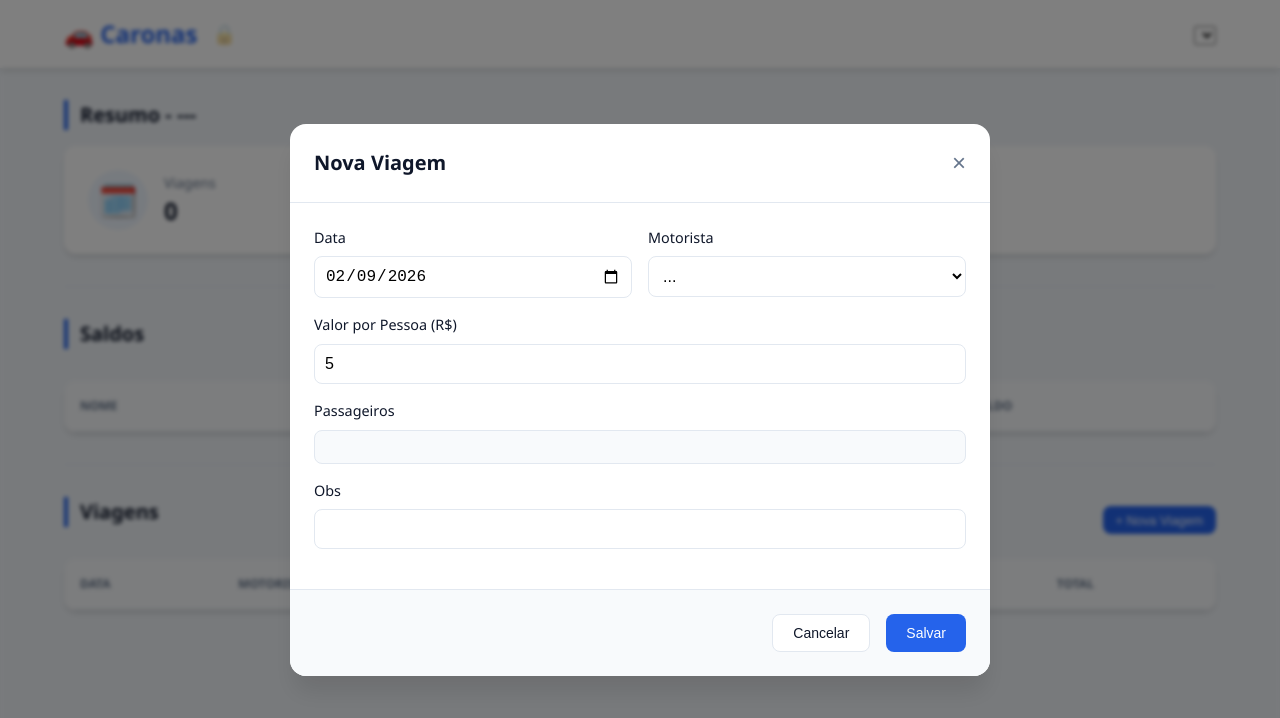
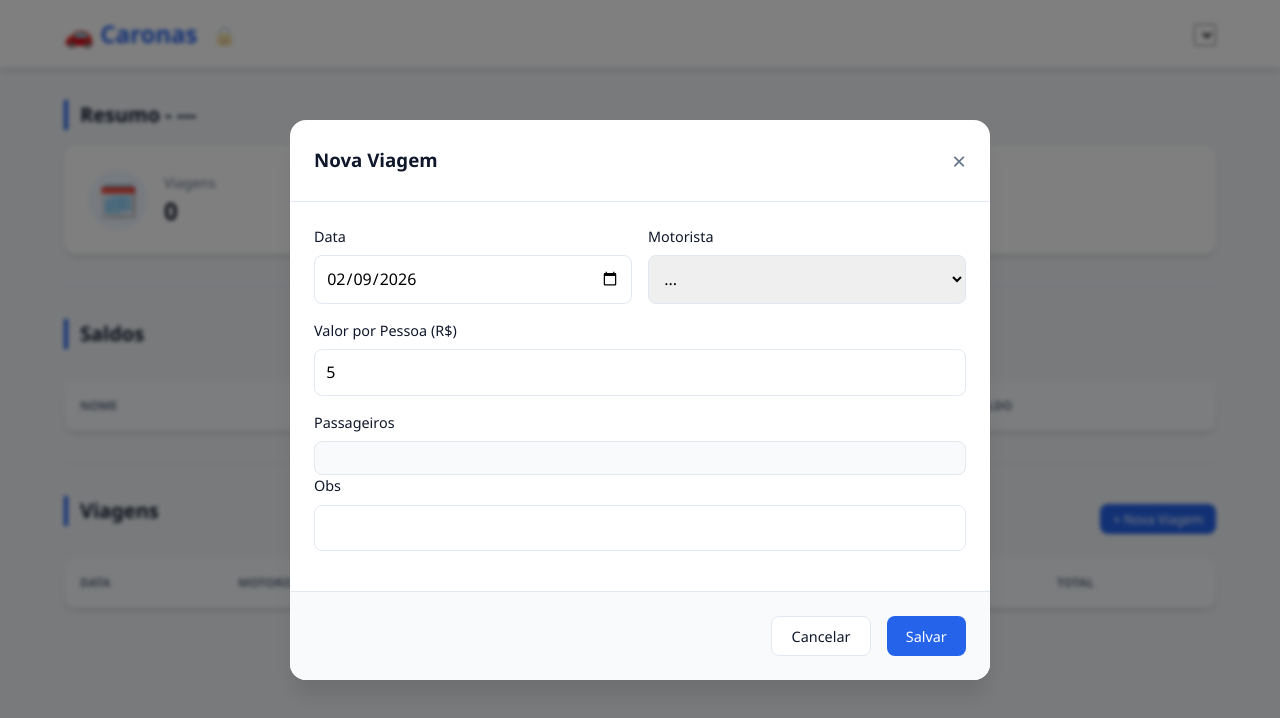
Before and after one commit to gustavo-bgi/App.carona, a plain HTML site: page index.html in a window 1280 px wide. Both pictures are taken after a click on the button "+ Nova Viagem". Drawn offline with nearby package versions, Linux system fonts and the light colour scheme; no server answers.

Commit message:
Update style.css

```diff
--- a/css/style.css
+++ b/css/style.css
@@ -1,376 +1,161 @@
 /* =========================================
-   1. VARIÁVEIS E RESET (Base do Design)
+   1. RESET E VARIÁVEIS
    ========================================= */
 :root {
     --primary: #2563eb;       /* Azul Principal */
-    --primary-dark: #1e40af;  /* Azul Escuro (Hover) */
-    --secondary: #64748b;     /* Cinza Botões */
-    --success: #10b981;       /* Verde (Sucesso/Dinheiro) */
-    --danger: #ef4444;        /* Vermelho (Excluir/Erro) */
-    --background: #f1f5f9;    /* Fundo da Página */
-    --surface: #ffffff;       /* Fundo dos Cards/Modais */
-    --text-main: #0f172a;     /* Texto Principal */
-    --text-muted: #64748b;    /* Texto Secundário */
-    --border: #e2e8f0;        /* Bordas */
+    --primary-dark: #1d4ed8;
+    --secondary: #64748b;     /* Cinza */
+    --success: #10b981;       /* Verde */
+    --danger: #ef4444;        /* Vermelho */
+    --background: #f1f5f9;    /* Fundo */
+    --surface: #ffffff;       /* Cards */
+    --text-main: #0f172a;
+    --text-muted: #64748b;
+    --border: #e2e8f0;
     --shadow: 0 4px 6px -1px rgb(0 0 0 / 0.1), 0 2px 4px -2px rgb(0 0 0 / 0.1);
 }
 
-* {
-    box-sizing: border-box;
-    margin: 0;
-    padding: 0;
-}
+* { box-sizing: border-box; margin: 0; padding: 0; font-family: 'Segoe UI', system-ui, sans-serif; }
 
-body {
-    font-family: 'Segoe UI', system-ui, -apple-system, sans-serif;
-    background-color: var(--background);
-    color: var(--text-main);
-    line-height: 1.5;
-    padding-bottom: 2rem;
-}
+body { background-color: var(--background); color: var(--text-main); line-height: 1.5; padding-bottom: 2rem; }
 
 /* =========================================
-   2. LAYOUT E CONTAINER
+   2. LAYOUT E HEADER
    ========================================= */
-.container {
-    max-width: 1200px;
-    margin: 0 auto;
-    padding: 0 1.5rem;
-}
+.container { max-width: 1200px; margin: 0 auto; padding: 0 1.5rem; }
 
 .header {
     background-color: var(--surface);
     box-shadow: var(--shadow);
     padding: 1rem 0;
     margin-bottom: 2rem;
-    position: sticky;
-    top: 0;
-    z-index: 100;
+    position: sticky; top: 0; z-index: 100;
 }
 
-.header .container {
-    display: flex;
-    justify-content: space-between;
-    align-items: center;
+.header .container { display: flex; justify-content: space-between; align-items: center; }
+
+h1 { font-size: 1.5rem; color: var(--primary); display: flex; align-items: center; gap: 10px; }
+h2 { font-size: 1.25rem; margin-bottom: 1rem; border-left: 4px solid var(--primary); padding-left: 0.75rem; }
+
+.divider { border: 0; height: 1px; background: var(--border); margin: 2rem 0; }
+
+/* Botão Cadeado (Admin) */
+.btn-lock {
+    background: none; border: none; font-size: 1.2rem; cursor: pointer;
+    opacity: 0.3; transition: all 0.3s ease;
 }
+body.modo-admin-ativo .btn-lock { opacity: 1; transform: scale(1.1); }
 
-h1 {
-    font-size: 1.5rem;
-    color: var(--primary);
-    font-weight: 700;
-}
-
-h2 {
-    font-size: 1.25rem;
-    color: var(--text-main);
-    margin-bottom: 1rem;
-    border-left: 4px solid var(--primary);
-    padding-left: 0.75rem;
-}
-
-.divider {
-    border: 0;
-    height: 1px;
-    background: var(--border);
-    margin: 2rem 0;
-}
+/* Elementos Admin (Escondidos por padrão) */
+.admin-only { display: none !important; }
+body.modo-admin-ativo .admin-only { display: inline-flex !important; }
 
 /* =========================================
-   3. DASHBOARD (CARDS)
+   3. DASHBOARD E CARDS
    ========================================= */
-.stats-grid {
-    display: grid;
-    grid-template-columns: repeat(auto-fit, minmax(240px, 1fr));
-    gap: 1.5rem;
-}
+.stats-grid { display: grid; grid-template-columns: repeat(auto-fit, minmax(220px, 1fr)); gap: 1.5rem; }
 
 .stat-card {
-    background: var(--surface);
-    padding: 1.5rem;
-    border-radius: 0.75rem;
-    box-shadow: var(--shadow);
-    display: flex;
-    align-items: center;
-    gap: 1rem;
+    background: var(--surface); padding: 1.5rem; border-radius: 0.75rem;
+    box-shadow: var(--shadow); display: flex; align-items: center; gap: 1rem;
     transition: transform 0.2s;
 }
-
-.stat-card:hover {
-    transform: translateY(-2px);
-}
+.stat-card:hover { transform: translateY(-2px); }
 
 .stat-icon {
-    font-size: 2rem;
-    background: #eff6ff;
-    width: 60px;
-    height: 60px;
-    display: flex;
-    align-items: center;
-    justify-content: center;
-    border-radius: 50%;
+    font-size: 2rem; background: #eff6ff; width: 60px; height: 60px;
+    display: flex; align-items: center; justify-content: center; border-radius: 50%;
 }
+.stat-label { font-size: 0.875rem; color: var(--text-muted); }
+.stat-value { font-size: 1.5rem; font-weight: 700; color: var(--text-main); }
 
-.stat-content {
-    display: flex;
-    flex-direction: column;
-}
-
-.stat-label {
-    font-size: 0.875rem;
-    color: var(--text-muted);
-}
-
-.stat-value {
-    font-size: 1.5rem;
-    font-weight: 700;
-    color: var(--text-main);
-}
+/* Card Especial de Fechar Mês */
+.card-fechar { border: 2px solid #fecaca; background: #fff1f2; cursor: pointer; }
+.card-fechar:hover { background: #fee2e2; }
 
 /* =========================================
    4. TABELAS
    ========================================= */
-.section-header {
-    display: flex;
-    justify-content: space-between;
-    align-items: center;
-    margin-bottom: 1rem;
+.section-header { display: flex; justify-content: space-between; align-items: center; margin-bottom: 1rem; }
+
+.table-responsive {
+    background: var(--surface); border-radius: 0.75rem; box-shadow: var(--shadow);
+    overflow: hidden; overflow-x: auto;
 }
 
-.table-responsive {
-    background: var(--surface);
-    border-radius: 0.75rem;
-    box-shadow: var(--shadow);
-    overflow: hidden; /* Arredonda cantos da tabela */
-    overflow-x: auto; /* Scroll no mobile */
+.table { width: 100%; border-collapse: collapse; }
+.table th {
+    background: #f8fafc; color: var(--text-muted); font-weight: 600;
+    font-size: 0.75rem; text-transform: uppercase; padding: 1rem; text-align: left;
 }
+.table td { padding: 1rem; border-bottom: 1px solid var(--border); vertical-align: middle; }
+.table tr:last-child td { border-bottom: none; }
 
-.table {
-    width: 100%;
-    border-collapse: collapse;
-}
-
-.table th {
-    background: #f8fafc;
-    color: var(--text-muted);
-    font-weight: 600;
-    text-transform: uppercase;
-    font-size: 0.75rem;
-    padding: 1rem;
-    text-align: left;
-    border-bottom: 1px solid var(--border);
-}
-
-.table td {
-    padding: 1rem;
-    border-bottom: 1px solid var(--border);
-    color: var(--text-main);
-    vertical-align: middle;
-}
-
-.table tr:last-child td {
-    border-bottom: none;
-}
-
-.table tr:hover {
-    background-color: #f8fafc;
-}
+/* Alinhamentos e Cores de Texto */
+.text-right { text-align: right; }
+.text-danger { color: var(--danger); font-weight: 600; }
+.text-success { color: var(--success); font-weight: 600; }
+.font-bold { font-weight: 700; }
 
 /* =========================================
    5. BOTÕES E FORMULÁRIOS
    ========================================= */
 .btn {
-    display: inline-flex;
-    align-items: center;
-    justify-content: center;
-    padding: 0.625rem 1.25rem;
-    font-weight: 500;
-    border-radius: 0.5rem;
-    border: none;
-    cursor: pointer;
-    transition: all 0.2s;
-    font-size: 0.875rem;
-    gap: 0.5rem;
+    padding: 0.6rem 1.2rem; border-radius: 0.5rem; border: none;
+    cursor: pointer; font-weight: 500; display: inline-flex; align-items: center; gap: 0.5rem;
+    transition: 0.2s; font-size: 0.9rem;
 }
+.btn-sm { padding: 0.4rem 0.8rem; font-size: 0.8rem; }
 
-.btn-primary {
-    background-color: var(--primary);
-    color: white;
-}
-.btn-primary:hover { background-color: var(--primary-dark); }
+.btn-primary { background: var(--primary); color: white; }
+.btn-primary:hover { background: var(--primary-dark); }
 
-.btn-secondary {
-    background-color: var(--surface);
-    color: var(--text-main);
-    border: 1px solid var(--border);
-}
-.btn-secondary:hover { background-color: #f1f5f9; }
+.btn-secondary { background: white; border: 1px solid var(--border); color: var(--text-main); }
+.btn-secondary:hover { background: #f8fafc; }
 
-.btn-danger {
-    background-color: var(--danger);
-    color: white;
-}
+.btn-danger { background: var(--danger); color: white; }
 .btn-danger:hover { opacity: 0.9; }
-
-.btn-sm {
-    padding: 0.4rem 0.8rem;
-    font-size: 0.8rem;
-}
 
 /* Inputs */
 .form-control {
-    width: 100%;
-    padding: 0.625rem;
-    border: 1px solid var(--border);
-    border-radius: 0.5rem;
-    font-size: 1rem;
-    transition: border-color 0.2s;
-    background: #fff;
+    width: 100%; padding: 0.7rem; border: 1px solid var(--border);
+    border-radius: 0.5rem; margin-bottom: 1rem; font-size: 1rem;
 }
+.form-group label { display: block; margin-bottom: 0.5rem; font-weight: 500; font-size: 0.9rem; }
+.row { display: flex; gap: 1rem; }
+.col { flex: 1; }
 
-.form-control:focus {
-    outline: none;
-    border-color: var(--primary);
-    box-shadow: 0 0 0 3px rgba(37, 99, 235, 0.1);
+/* Checkboxes List */
+.checkbox-list {
+    display: grid; grid-template-columns: repeat(auto-fill, minmax(140px, 1fr)); gap: 0.5rem;
+    background: #f8fafc; padding: 1rem; border-radius: 0.5rem; border: 1px solid var(--border);
 }
-
-.form-group { margin-bottom: 1rem; }
-.form-group label {
-    display: block;
-    margin-bottom: 0.5rem;
-    font-weight: 500;
-    color: var(--text-main);
-    font-size: 0.9rem;
-}
-
-/* Checkbox bonito */
-.checkbox-group {
-    display: flex;
-    align-items: center;
-    gap: 0.5rem;
-}
-.checkbox-list {
-    display: grid;
-    grid-template-columns: repeat(auto-fill, minmax(140px, 1fr));
-    gap: 0.5rem;
-    background: #f8fafc;
-    padding: 1rem;
-    border-radius: 0.5rem;
-    border: 1px solid var(--border);
-}
+.checkbox-group { display: flex; align-items: center; gap: 0.5rem; margin-bottom: 1rem; }
 
 /* =========================================
-   6. MODAIS (Pop-ups)
+   6. MODAIS E LOADING
    ========================================= */
 .modal {
-    position: fixed;
-    top: 0;
-    left: 0;
-    width: 100%;
-    height: 100%;
-    background: rgba(0, 0, 0, 0.5);
-    backdrop-filter: blur(2px);
-    display: flex;
-    justify-content: center;
-    align-items: center;
-    z-index: 1000;
-    opacity: 1;
-    transition: opacity 0.3s;
+    position: fixed; inset: 0; background: rgba(0,0,0,0.5); backdrop-filter: blur(2px);
+    display: flex; justify-content: center; align-items: center; z-index: 1000;
 }
-
-.modal.hidden {
-    display: none;
-    opacity: 0;
-    pointer-events: none;
-}
+.modal.hidden { display: none; }
 
 .modal-content {
-    background: var(--surface);
-    width: 90%;
-    max-width: 500px;
-    border-radius: 1rem;
-    box-shadow: 0 20px 25px -5px rgba(0, 0, 0, 0.1);
-    display: flex;
-    flex-direction: column;
-    max-height: 90vh;
+    background: var(--surface); width: 90%; max-width: 500px;
+    border-radius: 1rem; box-shadow: 0 20px 25px -5px rgba(0,0,0,0.1);
+    display: flex; flex-direction: column; max-height: 90vh;
 }
+.modal-lg { max-width: 700px; }
 
-.modal-lg { max-width: 700px; }
-.modal-small { max-width: 400px; }
+.modal-header { padding: 1.5rem; border-bottom: 1px solid var(--border); display: flex; justify-content: space-between; align-items: center; }
+.modal-body { padding: 1.5rem; overflow-y: auto; }
+.modal-footer { padding: 1.5rem; border-top: 1px solid var(--border); background: #f8fafc; display: flex; justify-content: flex-end; gap: 1rem; border-radius: 0 0 1rem 1rem; }
 
-.modal-header {
-    padding: 1.5rem;
-    border-bottom: 1px solid var(--border);
-    display: flex;
-    justify-content: space-between;
-    align-items: center;
-}
+.modal-close { background: none; border: none; font-size: 1.5rem; cursor: pointer; color: var(--text-muted); }
 
-.modal-header h3 { font-size: 1.25rem; font-weight: 600; }
-
-.modal-close {
-    background: none;
-    border: none;
-    font-size: 1.5rem;
-    cursor: pointer;
-    color: var(--text-muted);
-}
-
-.modal-body {
-    padding: 1.5rem;
-    overflow-y: auto;
-}
-
-.modal-footer {
-    padding: 1.5rem;
-    border-top: 1px solid var(--border);
-    display: flex;
-    justify-content: flex-end;
-    gap: 1rem;
-    background: #f8fafc;
-    border-radius: 0 0 1rem 1rem;
-}
-
-/* Grid dentro do Modal */
-.row { display: flex; gap: 1rem; }
-.col { flex: 1; }
-@media (max-width: 600px) { .row { flex-direction: column; gap: 0; } }
-
-/* =========================================
-   7. UTILITÁRIOS E LOADING
-   ========================================= */
-.text-center { text-align: center; }
-.text-muted { color: var(--text-muted); }
-
-.alert {
-    padding: 1rem;
-    border-radius: 0.5rem;
-    margin-bottom: 1rem;
-    font-size: 0.9rem;
-}
-.alert-info { background: #eff6ff; color: #1e40af; border: 1px solid #bfdbfe; }
-.alert-danger { background: #fef2f2; color: #991b1b; border: 1px solid #fecaca; }
-
-/* Loading Spinner */
-.loading-overlay {
-    position: fixed;
-    inset: 0;
-    background: rgba(255, 255, 255, 0.8);
-    display: flex;
-    justify-content: center;
-    align-items: center;
-    z-index: 2000;
-}
+/* Loading */
+.loading-overlay { position: fixed; inset: 0; background: rgba(255,255,255,0.8); z-index: 2000; display: flex; justify-content: center; align-items: center; }
 .loading-overlay.hidden { display: none; }
-
-.spinner {
-    width: 50px;
-    height: 50px;
-    border: 5px solid #e2e8f0;
-    border-top-color: var(--primary);
-    border-radius: 50%;
-    animation: spin 1s linear infinite;
-}
-
-@keyframes spin {
-    to { transform: rotate(360deg); }
-}
+.spinner { width: 40px; height: 40px; border: 4px solid #e2e8f0; border-top-color: var(--primary); border-radius: 50%; animation: spin 1s linear infinite; }
+@keyframes spin { to { transform: rotate(360deg); } }
```
